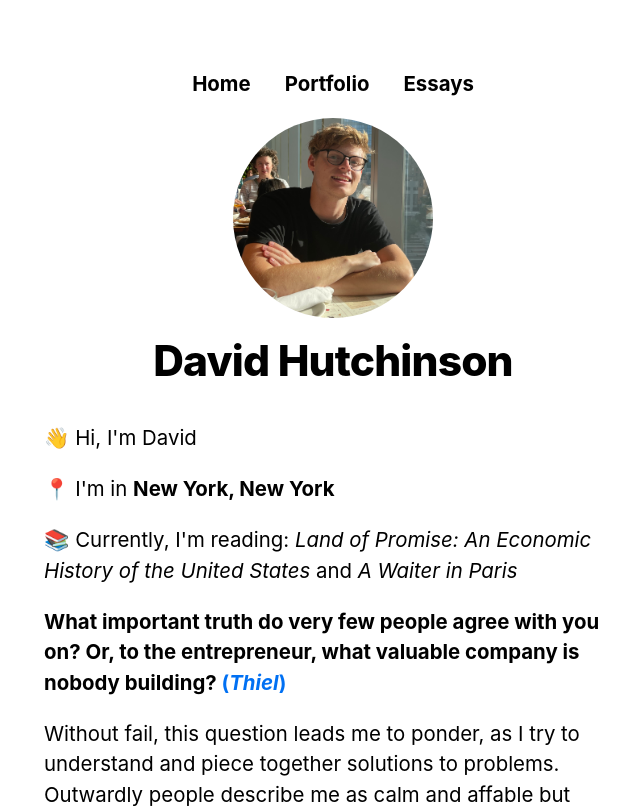
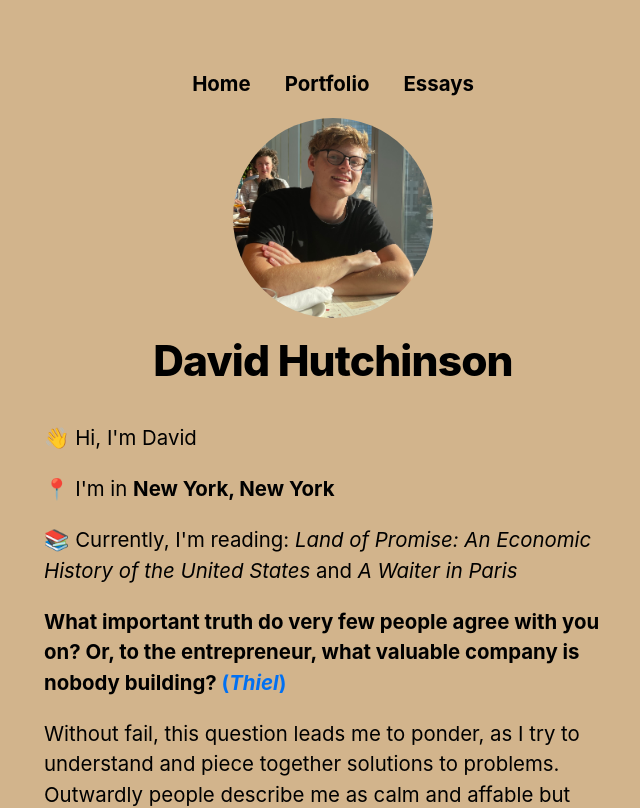
Before and after one commit to dvdhutch/dvdhutch-personal-site, a Next.js app: page / in a window 1280 px wide. Shown: the top 808 px of the page, without its empty margins (307-947 px from the left). Built offline with nearby package versions, Linux system fonts and the light colour scheme.

Commit message:
Update global.css

```diff
--- a/styles/global.css
+++ b/styles/global.css
@@ -6,6 +6,7 @@ body {
     Cantarell, Fira Sans, Droid Sans, Helvetica Neue, sans-serif;
   line-height: 1.6;
   font-size: 17px;
+  background-color: #d2b48c;
 }
 
 * {
```
